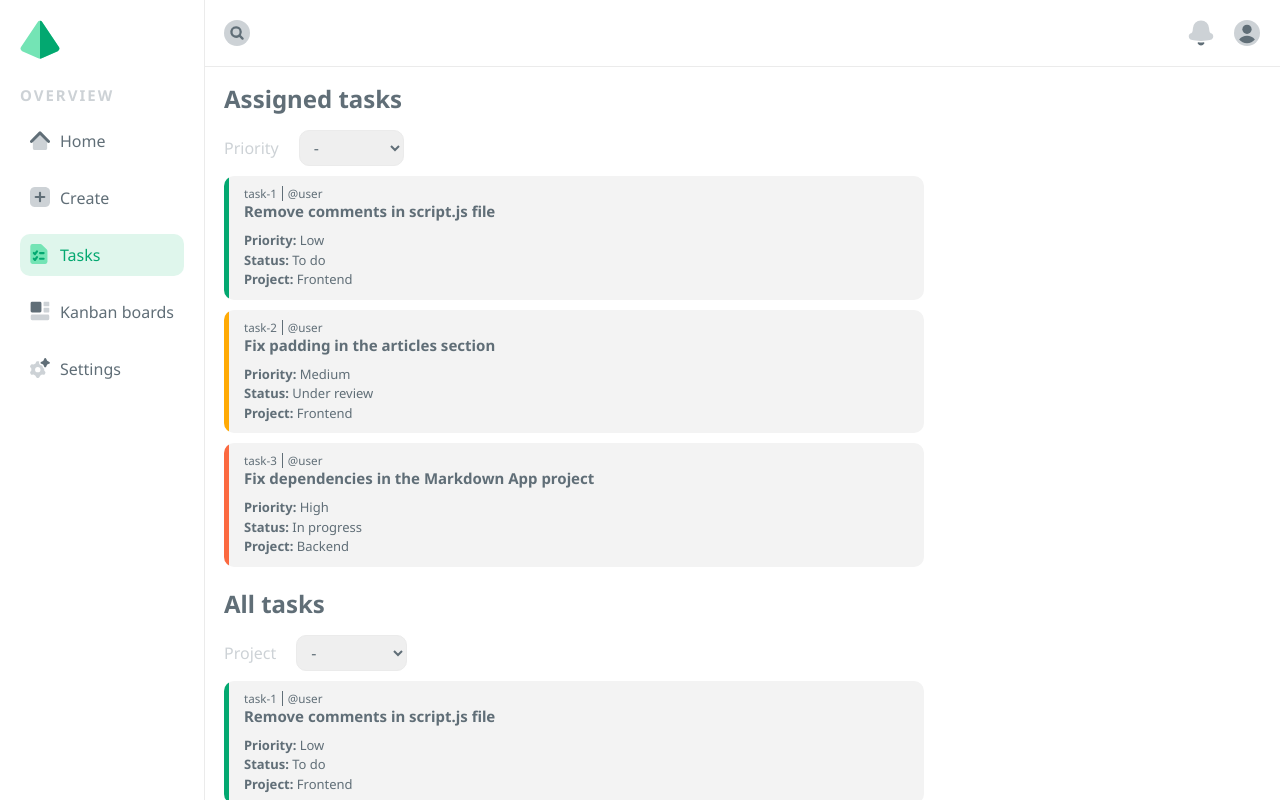
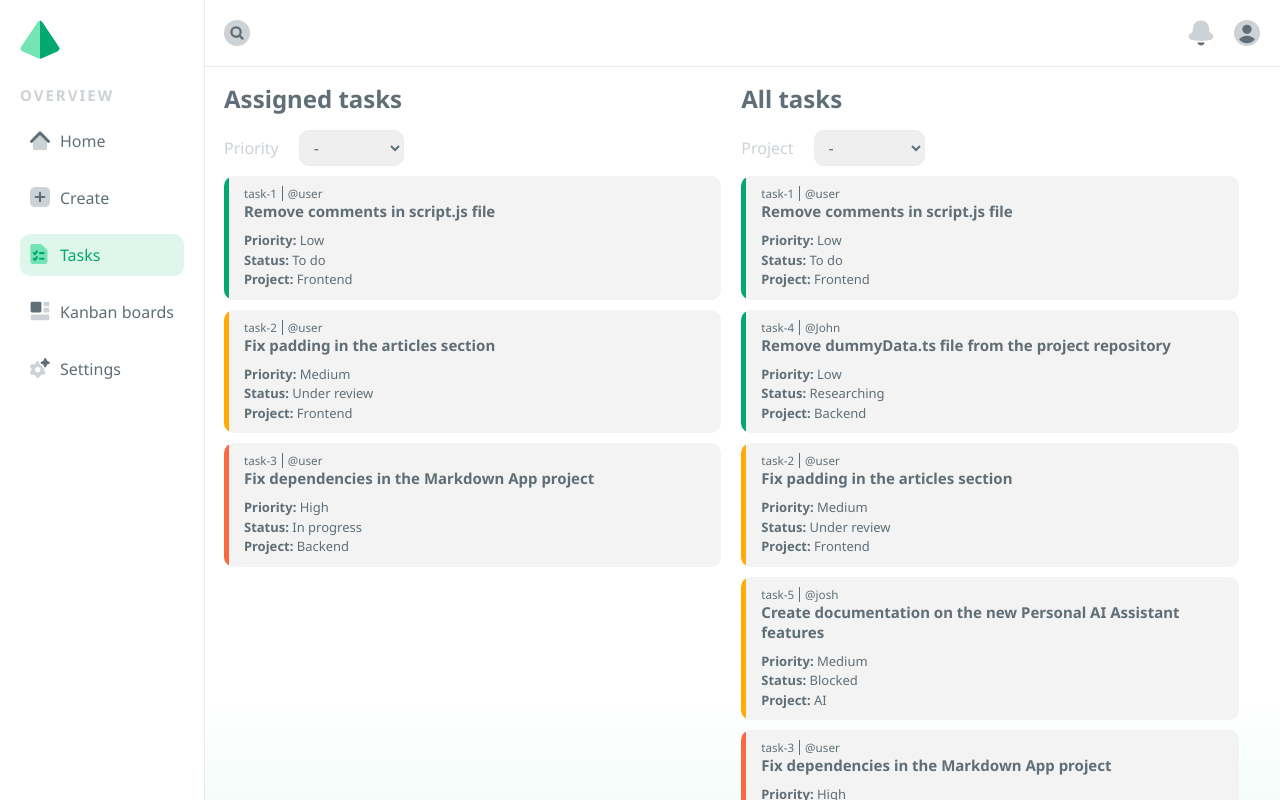
Before and after one commit to jsabram/Kanban-Board, a React (Create React App) app: page /Kanban-Board/tasks in a window 1280 px wide. Shown: the top 800 px of the page. Built offline with nearby package versions, Linux system fonts and the light colour scheme.

Commit message:
Added flex layout to the TaskSelection component for viewports >= 992px

```diff
--- a/src/components/page-coponents/tasks/TaskSelection.scss
+++ b/src/components/page-coponents/tasks/TaskSelection.scss
@@ -2,7 +2,7 @@
 @use '../../../assets/scss/mixins.scss' as *;
 
 .tasks {
-	&--assigned {
+	&__assigned {
 		margin-block-end: 2rem;
 	}
 
@@ -11,3 +11,19 @@
 		@include label;
 	}
 }
+
+@media screen and (min-width: 992px) {
+	.tasks {
+		display: flex;
+		gap: 2rem;
+
+		&__assigned,
+		&__all {
+			flex-basis: 48%;
+		}
+
+		&__assigned {
+			margin-block-end: 0;
+		}
+	}
+}
--- a/src/components/page-coponents/tasks/TaskSelection.tsx
+++ b/src/components/page-coponents/tasks/TaskSelection.tsx
@@ -49,15 +49,15 @@ const TaskSelection = () => {
 		} else {
 			setAllTasks(
 				sharedTasks.filter(
-					(task) => task.project === target.value.toLowerCase()
+					(task) => task.project.toLowerCase() === target.value.toLowerCase()
 				)
 			);
 		}
 	};
 
 	return (
-		<>
-			<div className='tasks tasks--assigned'>
+		<section className='tasks'>
+			<div className='tasks__assigned'>
 				<PageHeading>Assigned tasks</PageHeading>
 				<label htmlFor='priority' className='tasks__label'>
 					Priority
@@ -65,7 +65,7 @@ const TaskSelection = () => {
 				<Select id='project' options={priorities} onChange={filterByPriority} />
 				<TaskList tasks={sortByPriority(assignedTasks)} />
 			</div>
-			<div className='tasks tasks-all'>
+			<div className='tasks__all'>
 				<PageHeading>All tasks</PageHeading>
 				<label htmlFor='project' className='tasks__label'>
 					Project
@@ -73,7 +73,7 @@ const TaskSelection = () => {
 				<Select id='project' options={projects} onChange={filterByProject} />
 				<TaskList tasks={sortByPriority(allTasks)} />
 			</div>
-		</>
+		</section>
 	);
 };
 
```
